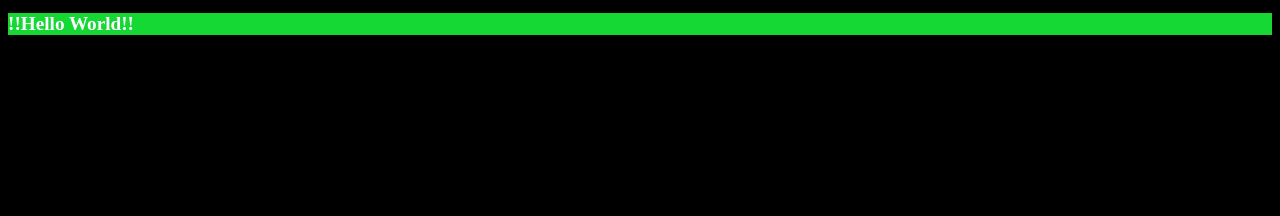
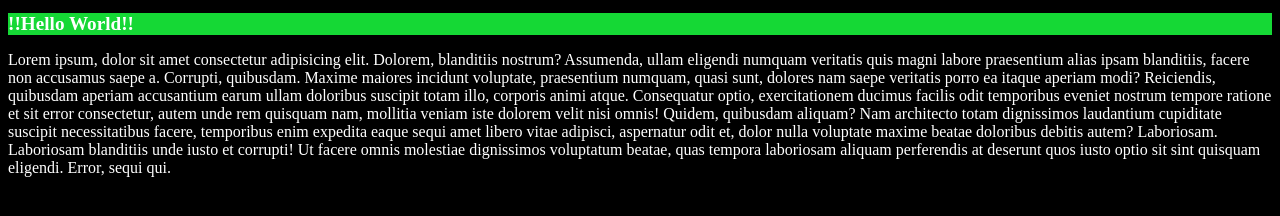
Before and after one commit to newCoderMustak/firstLocalRepo, a plain HTML site: page index.html in a window 1280 px wide. Drawn offline with Linux system fonts and the light colour scheme.

Commit message:
Added Paragraph

```diff
--- a/index.html
+++ b/index.html
@@ -8,6 +8,11 @@
 </head>
 <body>
     <h1>!!Hello World!!</h1>
+    <p>Lorem ipsum, dolor sit amet consectetur adipisicing elit. Dolorem, blanditiis nostrum? Assumenda, ullam eligendi numquam veritatis quis magni labore praesentium alias ipsam blanditiis, facere non accusamus saepe a. Corrupti, quibusdam.
+    Maxime maiores incidunt voluptate, praesentium numquam, quasi sunt, dolores nam saepe veritatis porro ea itaque aperiam modi? Reiciendis, quibusdam aperiam accusantium earum ullam doloribus suscipit totam illo, corporis animi atque.
+    Consequatur optio, exercitationem ducimus facilis odit temporibus eveniet nostrum tempore ratione et sit error consectetur, autem unde rem quisquam nam, mollitia veniam iste dolorem velit nisi omnis! Quidem, quibusdam aliquam?
+    Nam architecto totam dignissimos laudantium cupiditate suscipit necessitatibus facere, temporibus enim expedita eaque sequi amet libero vitae adipisci, aspernatur odit et, dolor nulla voluptate maxime beatae doloribus debitis autem? Laboriosam.
+    Laboriosam blanditiis unde iusto et corrupti! Ut facere omnis molestiae dignissimos voluptatum beatae, quas tempora laboriosam aliquam perferendis at deserunt quos iusto optio sit sint quisquam eligendi. Error, sequi qui.</p>
 
 </body>
 </html>
```
